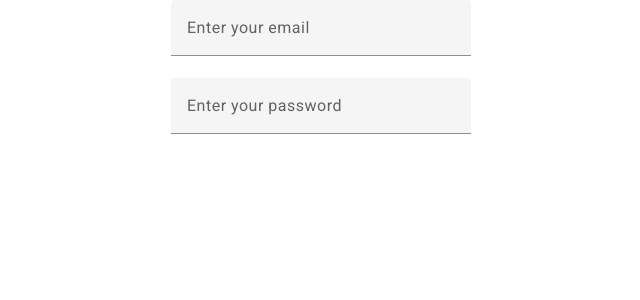
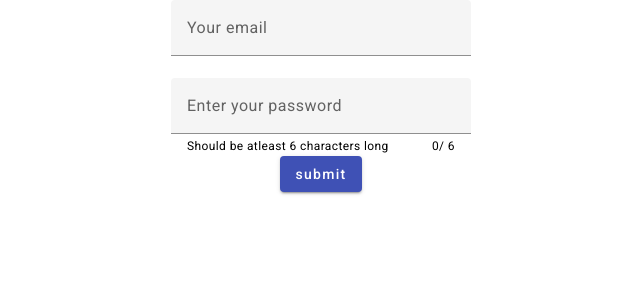
Before and after one commit to kennedybabu/fitness-app, an Angular app: page /signup in a window 1280 px wide. Shown: the top 300 px of the page, without its empty margins (319-959 px from the left). Built offline with nearby package versions, Linux system fonts and the light colour scheme.

Commit message:
feature: add signup form validation and error messages

```diff
--- a/src/app/app.module.ts
+++ b/src/app/app.module.ts
@@ -1,7 +1,7 @@
 import { NgModule } from '@angular/core';
 import { BrowserModule } from '@angular/platform-browser';
 import { FlexLayoutModule } from '@angular/flex-layout';
-
+import { FormsModule } from '@angular/forms';
 
 import { AppRoutingModule } from './app-routing.module';
 import { AppComponent } from './app.component';
@@ -31,7 +31,8 @@
     AppRoutingModule,
     BrowserAnimationsModule,
     MaterialModule,
-    FlexLayoutModule
+    FlexLayoutModule,
+    FormsModule
   ],
   providers: [],
   bootstrap: [AppComponent]
--- a/src/app/auth/signup/signup.component.html
+++ b/src/app/auth/signup/signup.component.html
@@ -1,10 +1,31 @@
 <section class="signup-form">
-    <form fxLayout="column" fxLayoutAlign="center center">
+    <form #f="ngForm" (ngSubmit)="onSubmit(f)" fxLayout="column" fxLayoutAlign="center center">
         <mat-form-field>
-            <input type="email" matInput placeholder="Enter your email">
+            <input
+            type="email"
+            matInput
+            placeholder="Your email"
+            ngModel
+            name="email"
+            email
+            required
+            #emailInput="ngModel">
+            <mat-error *ngIf="emailInput.hasError('required')">Field must not be empty</mat-error>
+            <mat-error *ngIf="!emailInput.hasError('required')">E-mail is invalid</mat-error>
         </mat-form-field>
-        <mat-form-field>
-            <input type="password" matInput placeholder="Enter your password">
+        <mat-form-field hintLabel="Should be atleast 6 characters long">
+            <input
+            type="password"
+            matInput
+            placeholder="Enter your password"
+            ngModel
+            name="password"
+            required
+            minlength="6"
+            #pwInput="ngModel">
+            <mat-hint align="end"> {{ pwInput?.value?.length }}/ 6</mat-hint>
+            <mat-error>Has to be at least 6 characters</mat-error>
         </mat-form-field>
+        <button mat-raised-button color="primary">submit</button>
     </form>
 </section>
--- a/src/app/auth/signup/signup.component.ts
+++ b/src/app/auth/signup/signup.component.ts
@@ -1,4 +1,5 @@
 import { Component } from '@angular/core';
+import { NgForm } from '@angular/forms';
 
 @Component({
   selector: 'app-signup',
@@ -7,4 +8,8 @@
 })
 export class SignupComponent {
 
+
+  onSubmit(form: NgForm) {
+    console.log(form)
+  }
 }
```
